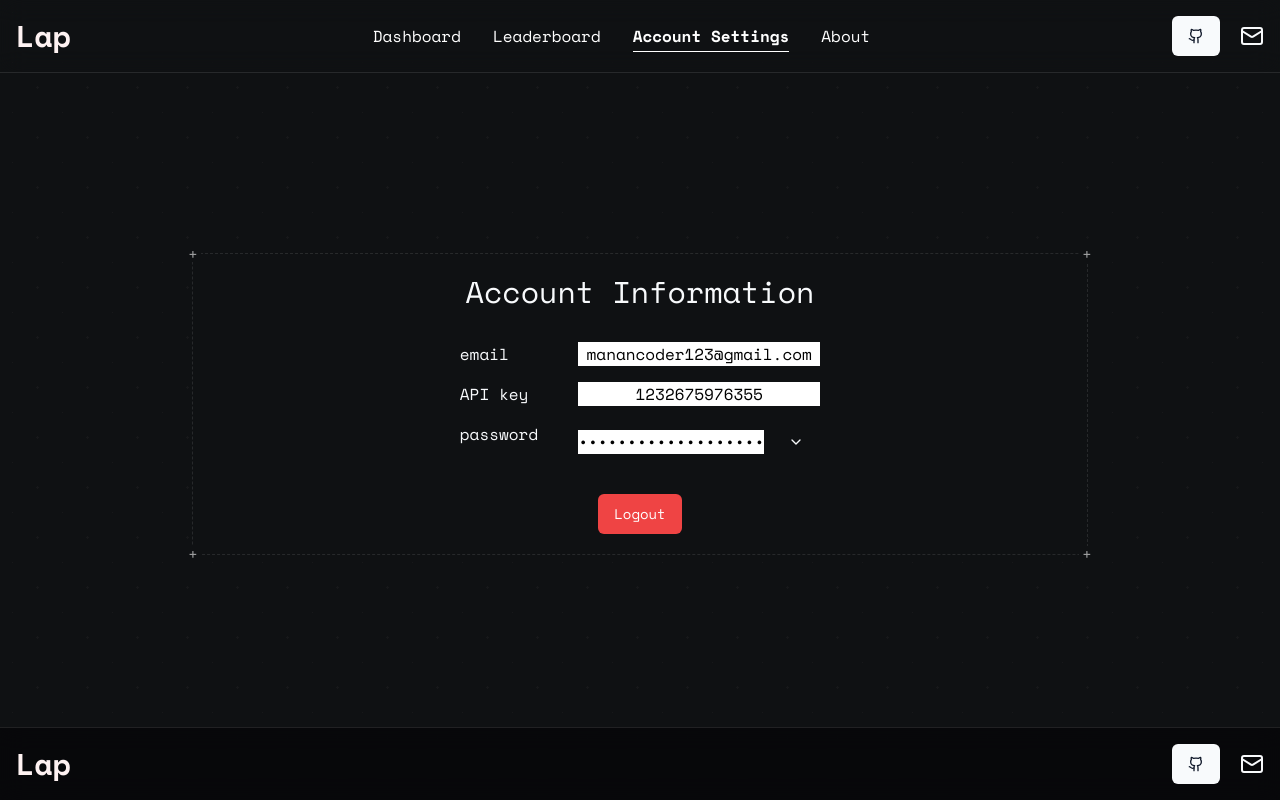
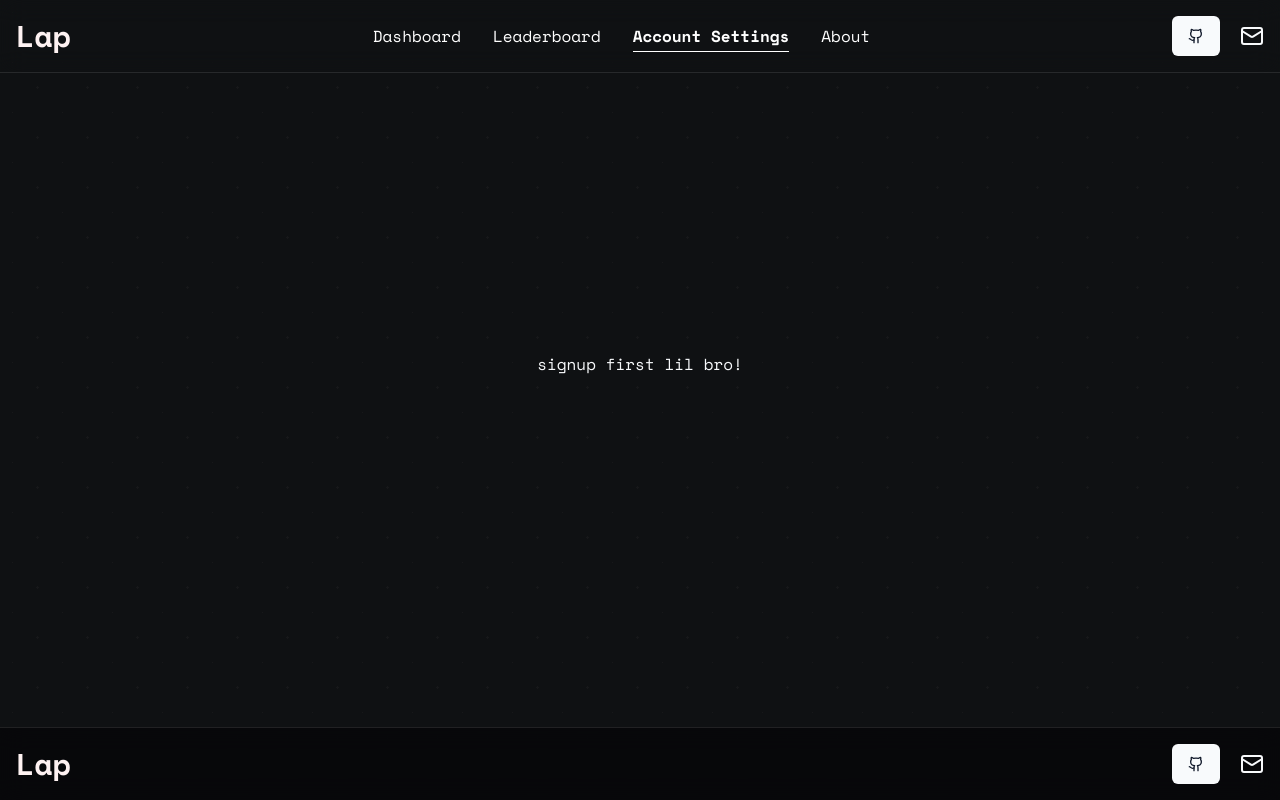
Before and after one commit to Manan-Coder/Lap, a React (Vite) app: page /account in a window 1280 px wide. Built offline with nearby package versions, Linux system fonts and the light colour scheme.

Commit message:
made the account settings page consistent with the login logic

```diff
--- a/src/pages/account.tsx
+++ b/src/pages/account.tsx
@@ -19,6 +19,14 @@ const Account = () => {
 
     const toggleOtpSection = () => {
         setShowOtpSection(!showOtpSection);
+    }
+    if(!loggedIn)
+    {
+        return(
+            <div className="w-full h-full flex items-center justify-center">
+            <div>signup first lil bro!</div>
+          </div>
+        );
     }
 
     return(
--- a/src/pages/landing.tsx
+++ b/src/pages/landing.tsx
@@ -20,8 +20,7 @@ const Landing = () => {
   const [showpwd, setshowpwd] = useState(false);
   const [showLogin, setshowLogin] = useState(true);
   const handleLogin = () => {
-    // Your login logic here
-    setLoggedIn(true); // This will automatically update localStorage
+    setLoggedIn(true);
   };
   if (loggedIn) {
     return (
```
